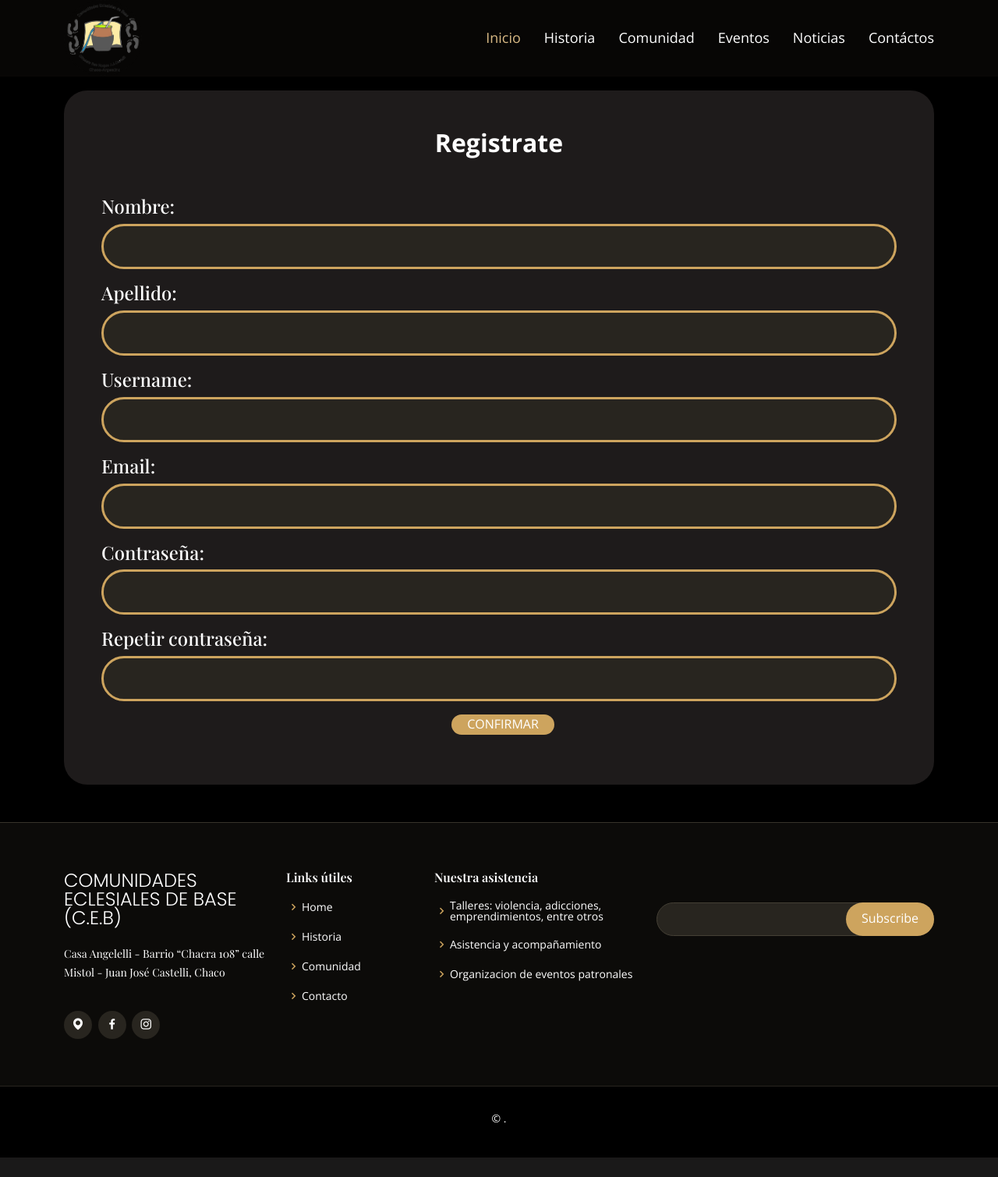
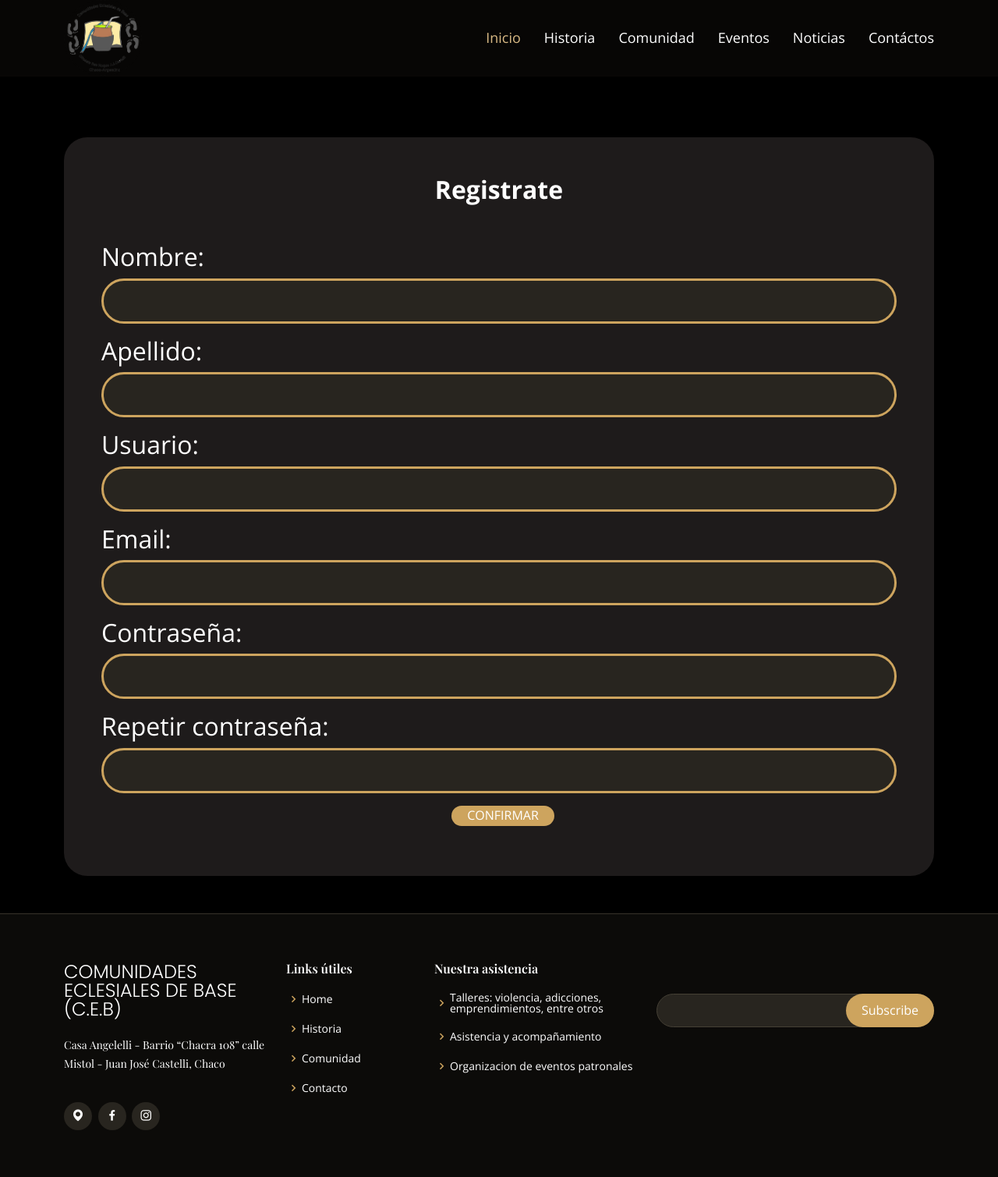
Before and after one commit to EstebanOrdenavia/Proyecto2022CEB, a Django app: page /usuarios/registro/ in a window 1280 px wide. Shown: the top 1509 px of the page at 78% size. Before the commit the page ends 1484 px from the top, so only its background shows below. Run offline with Django 3.2, Linux system fonts and the light colour scheme; some libraries are stand-ins or nearby versions; some web fonts are replaced.

Commit message:
registrarse arreglitos

```diff
--- a/static/css/styles.css
+++ b/static/css/styles.css
@@ -1500,6 +1500,7 @@ section {
   opacity: 0.4;
 }
 
+
 /*-------------------------------------------------------------------------------*/
 .calendar {
     background: dimgrey;
--- a/templates/usuarios/registro.html
+++ b/templates/usuarios/registro.html
@@ -13,36 +13,36 @@
                 <br>
                 <br>
                 {{form.errors}}
-                <div class="card-body p-4 p-sm-5">
+                <div style="margin-top: 80px" class="card-body p-4 p-sm-5">
                     <h2 class="card-title text-center mb-5 fw-bold iniciarsesion">Registrate</h2>
                     <form action="" method="post">{% csrf_token %}
                         <div class="form-floating mb-3">
-                            <h4>Nombre:</h4>
+                            <h4 class="iniciarsesion">Nombre:</h4>
                             <input class="form-control barra" type="text" name="first_name" required id="id_first_name">
                             <label for="id_first_name"></label>
                         </div>
                         <div class="form-floating mb-3">
-                            <h4>Apellido:</h4>
+                            <h4 class="iniciarsesion" >Apellido:</h4>
                             <input class="form-control barra" type="text" name="last_name" required id="id_last_name ">
                             <label for="id_last_name"></label>
                         </div>
                         <div class="form-floating mb-3">
-                            <h4>Username:</h4>
+                            <h4 class="iniciarsesion">Usuario:</h4>
                             <input class="form-control barra" type="text" name="username" required id="id_username">
                             <label for="id_username"></label>
                         </div>
                         <div class="form-floating mb-3">
-                            <h4>Email:</h4>
+                            <h4 class="iniciarsesion">Email:</h4>
                             <input class="form-control barra" type="text" name="email" required id="id_email">
                             <label for="id_email"></label>
                         </div>
                         <div class="form-floating mb-3">
-                            <h4>Contraseña:</h4>
+                            <h4 class="iniciarsesion">Contraseña:</h4>
                             <input class="form-control barra" type="password" name="password1" required id="id_password1">
                             <label for="id_password1"></label>
                         </div>
                         <div class="form-floating mb-3">
-                            <h4>Repetir contraseña:</h4>
+                            <h4 class="iniciarsesion">Repetir contraseña:</h4>
                             <input class="form-control barra" type="password" name="password2" required id="id_password2">
                             <label for="id_password2"></label>
                         </div>
```
Also changed, not shown: ceb/db.sqlite3.
